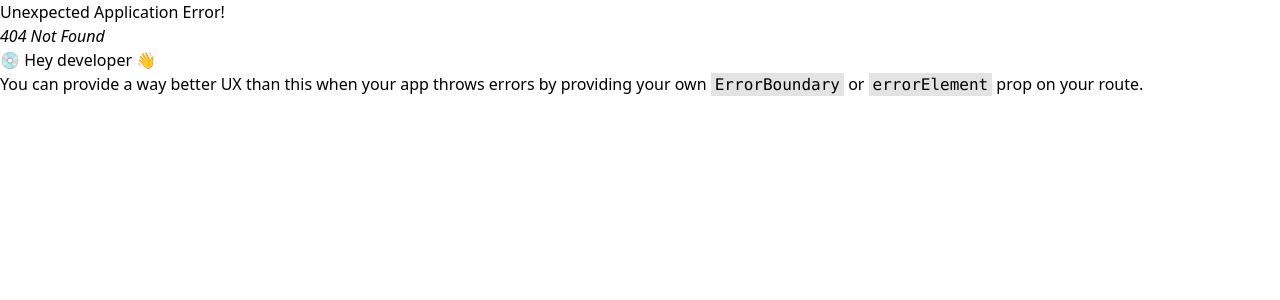
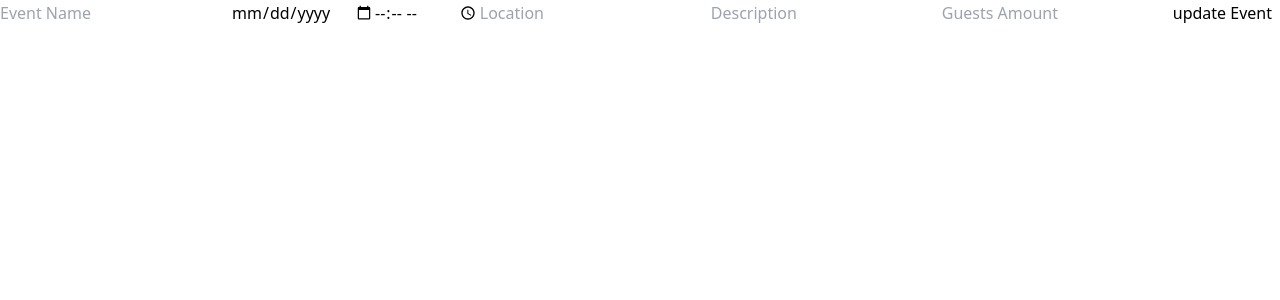
Before and after one commit to beqa200/colab-team3, a React (Vite) app: page /updateEvent/1 in a window 1280 px wide. Before the commit this address had no page. Shown: the top 300 px of the page. Built offline with nearby package versions, Linux system fonts and the light colour scheme; no server answers.

Commit message:
add/delete and update methods

```diff
--- a/src/App.jsx
+++ b/src/App.jsx
@@ -3,6 +3,7 @@ import Login from "./pages/Login";
 import Registration from "./pages/registration";
 import Events from "./pages/events/usersEvents";
 import CreateEvent from "./pages/events/CreateEvent";
+import UpdateEvent from "./pages/events/updateEvent";
 import { createBrowserRouter, RouterProvider, Route } from "react-router-dom";
 import { QueryClient, QueryClientProvider } from "@tanstack/react-query";
 
@@ -26,6 +27,10 @@ export default function App() {
     {
       path: "/createEvent",
       element: <CreateEvent/>
+    },
+    {
+      path: "/updateEvent/:id",
+      element: <UpdateEvent/>
     }
   ]);
   return (
--- a/src/pages/events/CreateEvent.jsx
+++ b/src/pages/events/CreateEvent.jsx
@@ -2,7 +2,7 @@ import axios from "axios";
 import { useState } from "react";
 
 const createEvent = async (newEvent) => {
-  const response = await axios.post("./data.json", newEvent); // Adjust your API endpoint as needed
+  const response = await axios.post("http://localhost:5000/api/events", newEvent); // Adjust your API endpoint as needed
   return response.data;
 };
 
@@ -19,15 +19,15 @@ function CreateEvent() {
 
   const handleInputChange = (e) => {
     const { name, value } = e.target;
-    setNewEvent({ ...newEvent, [name]: value }); // Update the state on input change
+    setNewEvent({ ...newEvent, [name]: value });
   };
 
   const handleSubmit = async (e) => {
-    e.preventDefault(); // Prevent default form submission
+    e.preventDefault();
 
     try {
-      await createEvent(newEvent); // Call createEvent on form submit
-      // Reset the form after successful creation
+      await createEvent(newEvent);
+
       setNewEvent({
         eventName: "",
         eventDate: "",
@@ -39,7 +39,6 @@ function CreateEvent() {
       console.log("success")
     } catch (error) {
       console.error("Error creating event:", error);
-      // Optionally, you could set an error message in state to show to the user
     }
   };
 
--- /dev/null
+++ b/src/pages/events/UpdateEvent.jsx
@@ -0,0 +1,119 @@
+import { useParams } from "react-router-dom";
+import { useQuery } from "@tanstack/react-query";
+import { useState, useEffect } from "react";
+import axios from "axios";
+
+const fetchEvents = async (id) => {
+  console.log(id);
+  const response = await axios.get(`http://localhost:5000/api/events/${id}`);
+  return response.data;
+};
+
+function UpdateEvent() {
+  const { id } = useParams();
+
+  const { data } = useQuery({
+    queryKey: ["events", id],
+    queryFn: () => fetchEvents(id),
+  });
+
+
+  const [eventData, setEventData] = useState({
+    eventName: "",
+    description: "",
+    eventDate: "",
+    hours: "",
+    guestsAmount: "",
+    location: "",
+  });
+
+
+  useEffect(() => {
+    if (data) {
+      setEventData({
+        eventName: data.eventName || "",
+        description: data.description || "",
+        eventDate: data.eventDate || "",
+        hours: data.hours || "",
+        guestsAmount: data.guestsAmount || "",
+        location: data.location || "",
+      });
+    }
+  }, [data]);
+
+
+  const handleInputChange = (e) => {
+    const { name, value } = e.target;
+    setEventData({ ...eventData, [name]: value });
+  };
+
+
+  const handleSubmit = async (e) => {
+    e.preventDefault();
+    try {
+      const response = await axios.patch(
+        `http://localhost:5000/api/events/${id}`,
+        eventData
+      );
+      console.log(response.data.message);
+    } catch (error) {
+      console.error("Error updating event:", error);
+    }
+  };
+
+  return (
+    <>
+      <form onSubmit={handleSubmit}>
+        <input
+          type="text"
+          name="eventName"
+          value={eventData.eventName}
+          onChange={handleInputChange}
+          placeholder="Event Name"
+          required
+        />
+        <input
+          type="date"
+          name="eventDate"
+          value={eventData.eventDate}
+          onChange={handleInputChange}
+          required
+        />
+        <input
+          type="time"
+          name="hours"
+          value={eventData.hours}
+          onChange={handleInputChange}
+          required
+        />
+        <input
+          type="text"
+          name="location"
+          value={eventData.location}
+          onChange={handleInputChange}
+          placeholder="Location"
+          required
+        />
+        <input
+          type="text"
+          name="description"
+          value={eventData.description}
+          onChange={handleInputChange}
+          placeholder="Description"
+          required
+        />
+        <input
+          type="number"
+          name="guestsAmount"
+          value={eventData.guestsAmount}
+          onChange={handleInputChange}
+          placeholder="Guests Amount"
+          required
+        />
+        <button type="submit">update Event</button>
+      </form>
+    </>
+  );
+}
+
+export default UpdateEvent;
--- a/src/pages/events/UsersEvents.jsx
+++ b/src/pages/events/UsersEvents.jsx
@@ -1,30 +1,51 @@
 import { useQuery } from "@tanstack/react-query";
+import { Link } from "react-router-dom";
 import axios from "axios";
 
 const fetchEvents = async () => {
-  const response = await axios.get("./data.json");
-  console.log(response.data)
+  const response = await axios.get("http://localhost:5000/api/events");
+  console.log(response.data);
   return response.data;
-
 };
 
+
 function Events() {
+  // const [events, setEvents] = useState([]);
+
+
   const { data } = useQuery({
     queryKey: ["events"],
     queryFn: fetchEvents,
   });
 
+  const handleDelete = async (id) => {
+    try {
+      const response = await fetch(`http://localhost:5000/api/events/${id}`, {
+        method: 'DELETE',
+      });
+
+      if (!response.ok) {
+        throw new Error('Error deleting data');
+      }
+      console.log("deleted")
+      // Remove the deleted event from the local state
+      // setEvents((prevEvents) => prevEvents.filter(event => event.id !== id));
+    } catch (error) {
+      // setError(error.message); // Update error state
+    }
+  };
   return (
     <>
       {data && data.length > 0 ? (
         data.map((event) => (
           <div key={event.id}>
-            <h2>{event.eventName}</h2>
+            <Link to={`/updateEvent/${event.id}`}><h2 style={{color: "red"}}>{event.eventName}</h2></Link>
             <p>{event.eventDate}</p>
             <p>{event.hours}</p>
             <p>{event.location}</p>
             <p>{event.description}</p>
             <p>{event.guestsAmount}</p>
+            <button style={{background: "red"}} onClick={() => handleDelete(event.id)}>delete</button>
           </div>
         ))
       ) : (
```
Also changed, not shown: src/pages/server/index.js (added, +135 -0 lines), src/pages/server/package.json (added, +16 -0 lines), src/pages/server/data.json (line endings or trailing spaces), 1 other file (tests, documents, lock files or other folders).
